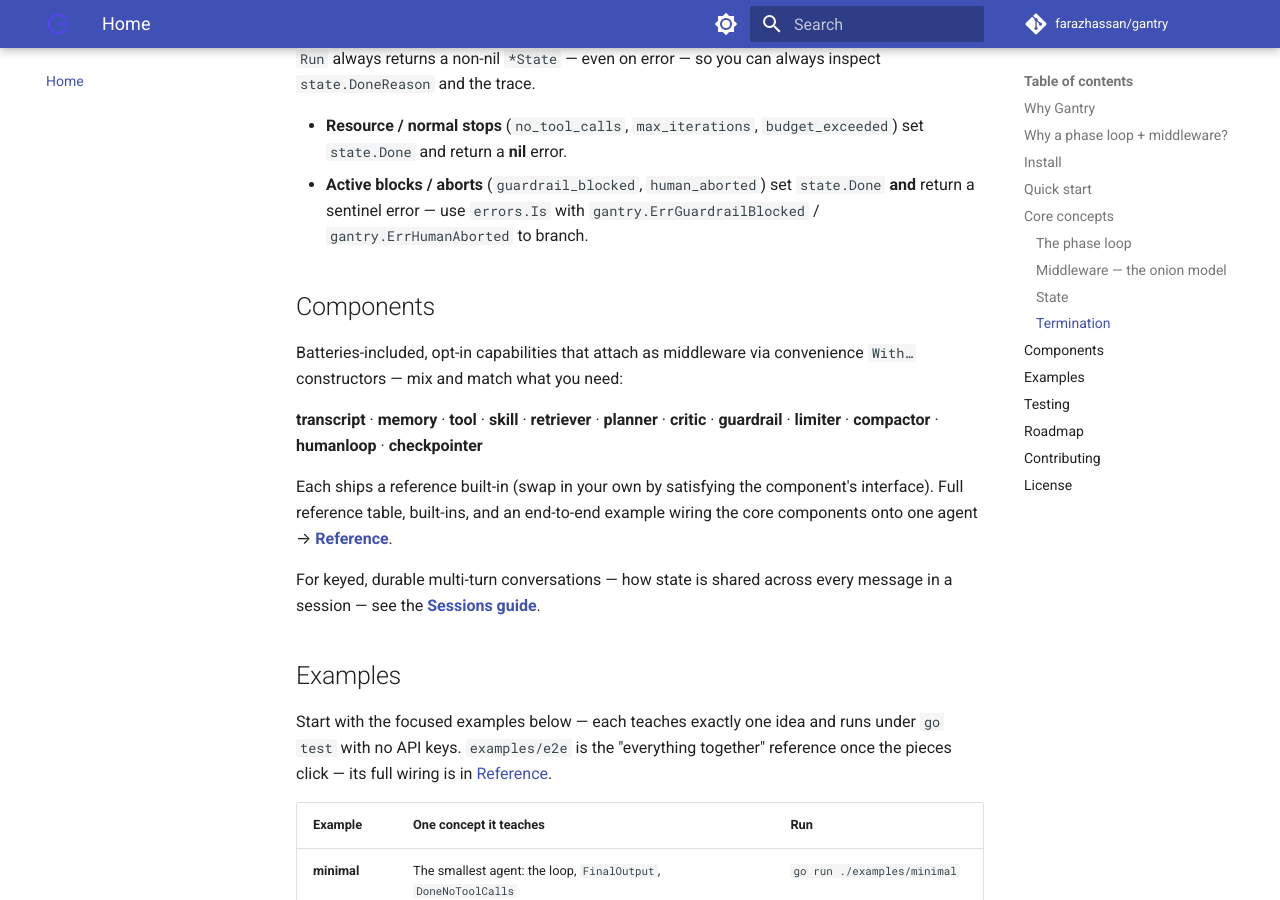
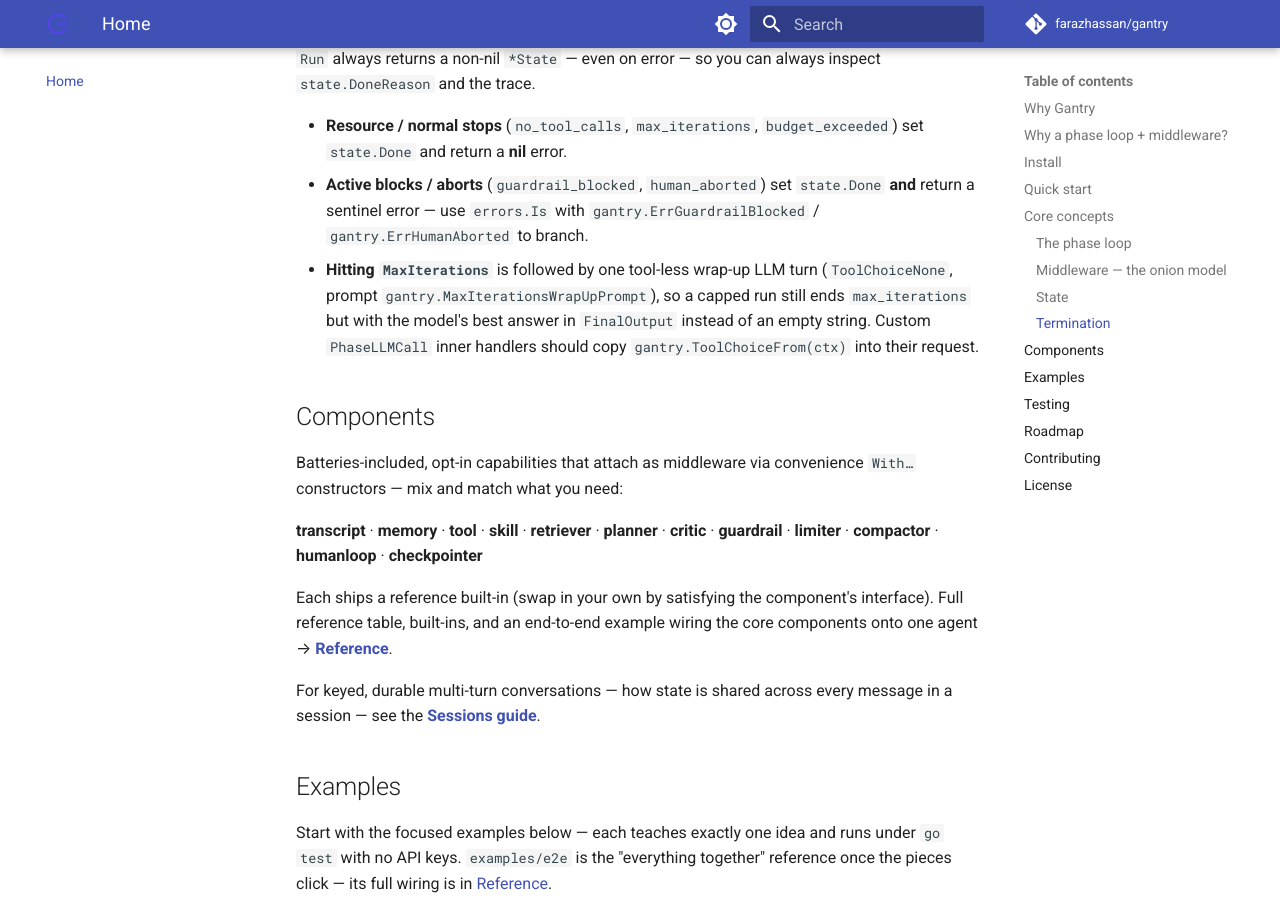
Before and after one commit to farazhassan/gantry, an MkDocs documentation site: the page built from docs/index.md, in a window 1280 px wide and 900 px high, scrolled down 3313 px. Built offline with MkDocs 1.6.1 and Material for MkDocs 9.7.7, drawn with Linux system fonts in a browser that asks for light colours; comment, search, counter and statistics services are not loaded.

Commit message:
docs: describe the max-iterations wrap-up turn
Co-Authored-By: Claude Opus 5.5 <noreply@anthropic.com>

```diff
--- a/docs/index.md
+++ b/docs/index.md
@@ -159,6 +159,11 @@ inspect `state.DoneReason` and the trace.
 - **Active blocks / aborts** (`guardrail_blocked`, `human_aborted`) set
   `state.Done` **and** return a sentinel error — use `errors.Is` with
   `gantry.ErrGuardrailBlocked` / `gantry.ErrHumanAborted` to branch.
+- **Hitting `MaxIterations`** is followed by one tool-less wrap-up LLM turn
+  (`ToolChoiceNone`, prompt `gantry.MaxIterationsWrapUpPrompt`), so a capped
+  run still ends `max_iterations` but with the model's best answer in
+  `FinalOutput` instead of an empty string. Custom `PhaseLLMCall` inner
+  handlers should copy `gantry.ToolChoiceFrom(ctx)` into their request.
 
 ## Components
 
```
Also changed, not shown: README.md (+5 -0 lines), docs/task-management.md (+4 -0 lines), 1 other file.
